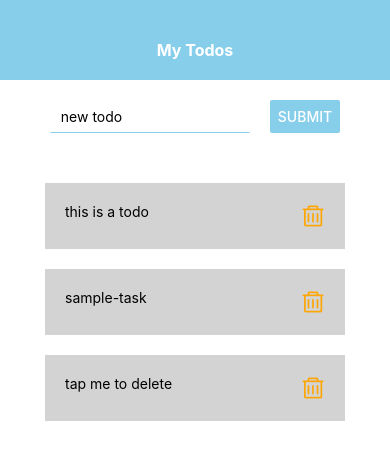
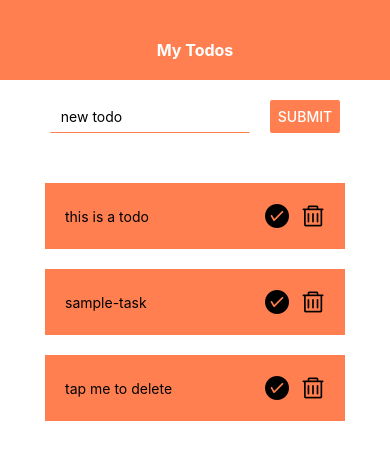
Before and after one commit to kresnofatih/tryapp, a React Native app: screen / in a window 390 px wide. Shown: the top 460 px of the page. Built offline with nearby package versions, Linux system fonts and the light colour scheme.

Commit message:
changed color theme

```diff
--- a/App.js
+++ b/App.js
@@ -8,9 +8,9 @@ import Sandbox from './components/Sandbox';
 
 export default function App() {
   const [todos, setTodos] = useState([
-    {text: 'this is a todo', key: '1'},
-    {text: 'sample-task', key: '2'},
-    {text: 'tap me to delete', key: '3'}
+    {text: 'this is a todo', key: '1', completeStatus: false},
+    {text: 'sample-task', key: '2', completeStatus: false},
+    {text: 'tap me to delete', key: '3', completeStatus: true}
   ])
   const pressHandler = (key) => {
     setTodos((prevTodos)=>{
--- a/components/AddTodo.js
+++ b/components/AddTodo.js
@@ -21,7 +21,7 @@ const AddTodo = ({submitHandler}) => {
                             {text: 'Got It', onPress: ()=>console.log('alert closed')}
                         ]);
                     }
-                    }} color='skyblue'/>
+                    }} color='coral'/>
             </View>
         </View>
     )
@@ -45,7 +45,7 @@ const styles = StyleSheet.create({
         marginRight: 20,
         borderWidth: 1,
         borderColor: 'transparent',
-        borderBottomColor: 'skyblue',
+        borderBottomColor: 'coral',
         width: 200,
         paddingLeft: 10,
         paddingRight: 10
--- a/components/Header.js
+++ b/components/Header.js
@@ -15,7 +15,7 @@ export default Header
 
 const styles = StyleSheet.create({
     header: {
-        backgroundColor: "skyblue",
+        backgroundColor: "coral",
         padding: 20,
         paddingTop: 40,
         width: '100%',
--- a/components/TodoItem.js
+++ b/components/TodoItem.js
@@ -1,16 +1,21 @@
-import React from 'react'
+import React, {useState} from 'react'
 import { StyleSheet, Text, View, TouchableOpacity } from 'react-native'
 import { AntDesign } from '@expo/vector-icons';
 
 const TodoItem = ({item, pressHandler}) => {
     return (
         <View style={styles.todoitem}>
-                <Text style={styles.todoitemtext}>
-                    {item.text}
-                </Text>
-            <TouchableOpacity onPress={()=>pressHandler(item.key)}>
-                <AntDesign name="delete" size={24} color="orange" />
-            </TouchableOpacity>
+            <Text style={styles.todoitemtext}>
+                {item.text}
+            </Text>
+            <View style={styles.buttonsviews}>
+                <TouchableOpacity onPress={()=>pressHandler(item.key)}>
+                    <AntDesign name="checkcircle" size={24} color="black" />
+                </TouchableOpacity>
+                <TouchableOpacity onPress={()=>pressHandler(item.key)}>
+                    <AntDesign name="delete" size={24} color="black" />
+                </TouchableOpacity>
+            </View>
         </View>
     )
 }
@@ -19,15 +24,21 @@ export default TodoItem
 
 const styles = StyleSheet.create({
     todoitem: {
-        backgroundColor: "lightgrey",
+        backgroundColor: 'coral',
         padding: 20,
         flexDirection: "row",
         justifyContent: "space-between",
-        // alignItems: 'center',
+        alignItems: 'center',
         width: 300,
         margin: 10
     },
     todoitemtext: {
         color: 'black',
+        maxWidth: 170
+    },
+    buttonsviews: {
+        width: 60,
+        flexDirection: "row",
+        justifyContent: "space-between",
     }
 })
```
